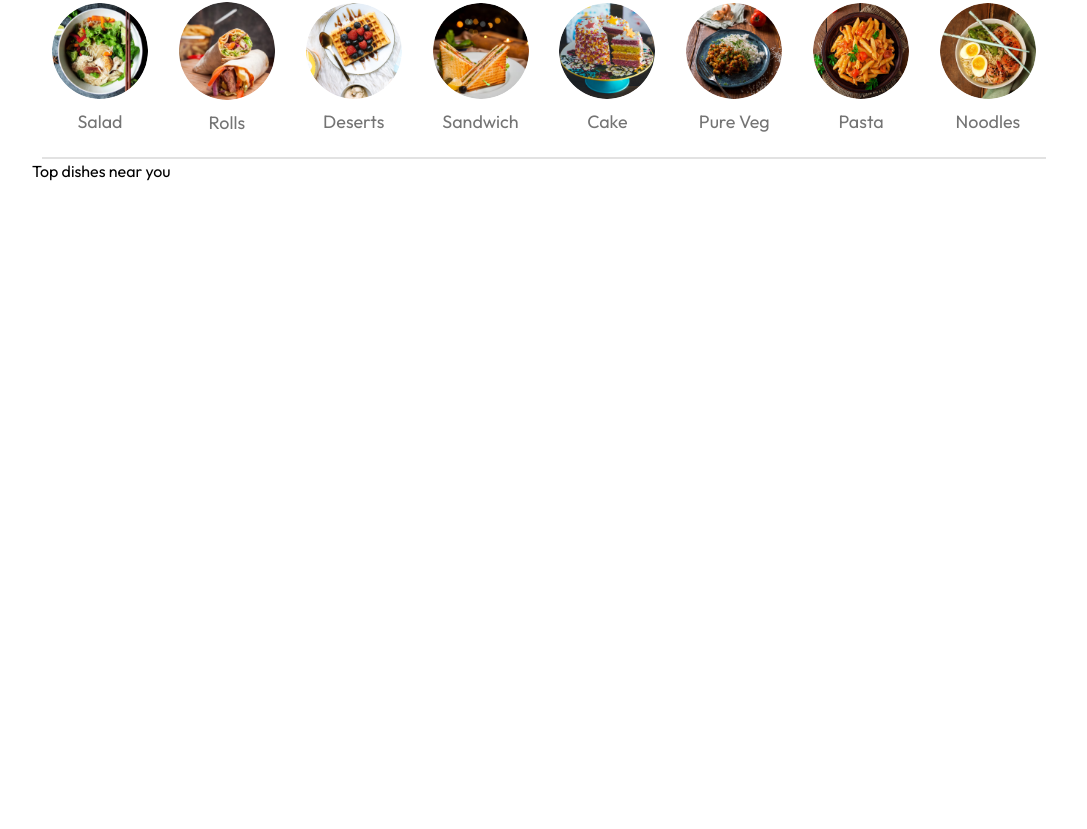
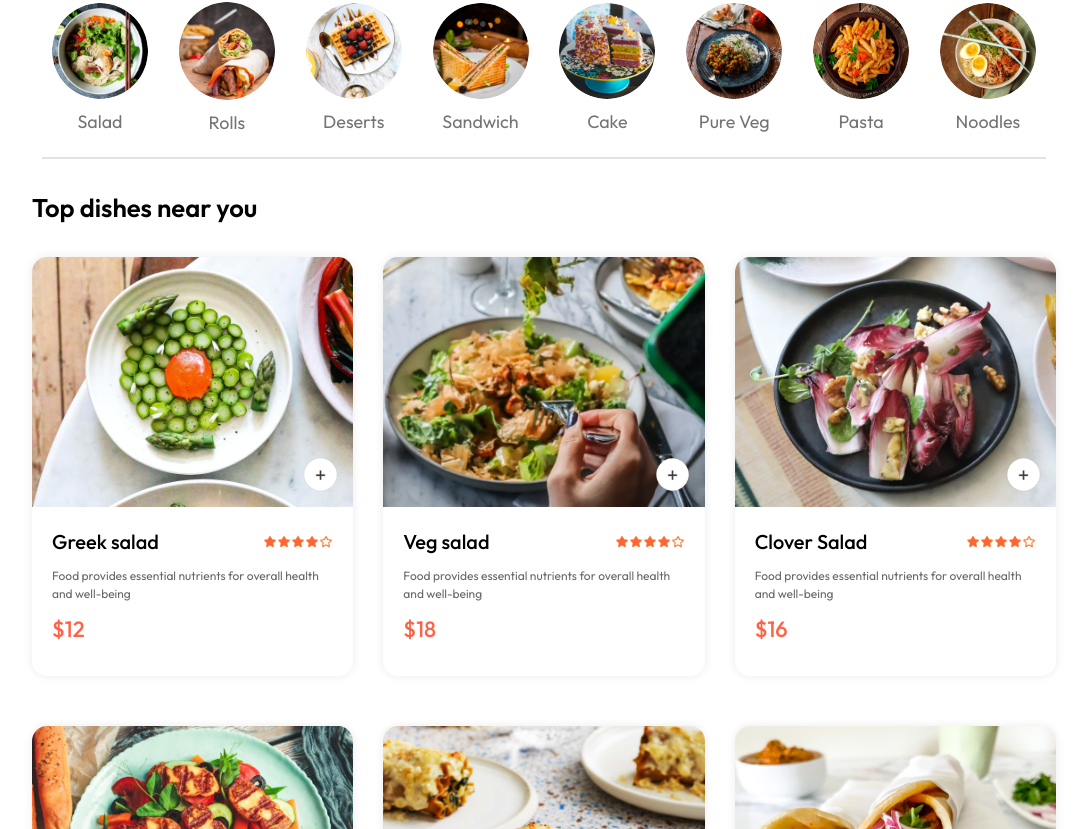
Before and after one commit to PasinduAR/Food-Delivery, a React (Vite) app in the folder frontend/: page / in a window 1280 px wide. Shown: the part 671-1500 px from the top of the page, without its empty margins (96-1183 px from the left). Before the commit the page ends 854 px from the top, so only its background shows below. Built offline with nearby package versions, Linux system fonts and the light colour scheme.

Commit message:
create add & remove button in food item component

```diff
--- a/frontend/src/Context/StoreContext.jsx
+++ b/frontend/src/Context/StoreContext.jsx
@@ -1,12 +1,35 @@
-import { createContext } from "react";
+import { createContext, useEffect, useState } from "react";
 import { food_list } from "../assets/assets";
 
 export const StoreContext = createContext(null)
 
 const StoreContextProvider = (props) => {
 
+  const [cartItems, setCartItems] = useState({});
+
+  const addToCart = (itemId) => {
+      if (!cartItems[itemId]) {
+        setCartItems((prev) => ({...prev, [itemId]:1}))
+      }
+      else {
+        setCartItems((prev) => ({...prev, [itemId]:prev[itemId]+1}))
+      }
+  }
+
+  const removeFromCart = (itemId) => {
+    setCartItems((prev) => ({...prev, [itemId]:prev[itemId]-1}))
+  }
+
+  useEffect (() => {
+      console.log(cartItems)
+  },[cartItems])
+
   const contextValue = {
-    food_list
+    food_list,
+    cartItems,
+    setCartItems,
+    addToCart,
+    removeFromCart,
   }
   return (
     <StoreContext.Provider value={contextValue}>
--- a/frontend/src/components/FoodDisplay/FoodDisplay.jsx
+++ b/frontend/src/components/FoodDisplay/FoodDisplay.jsx
@@ -1,18 +1,18 @@
 import React, { useContext } from 'react'
 import './FoodDisplay.css'
-import { food_list } from '../../assets/assets'
 import { StoreContext } from '../../Context/StoreContext'
+import FoodItem from '../FoodItem/FoodItem'
 
 const FoodDisplay = ({category}) => {
 
     const { food_list } = useContext(StoreContext)
 
   return (
-    <div className='food-display' id='food-display'>
-      <h2>Top dishes near you</h2>
-      <div className="food-display-list">
+    <div className=' mt-[30px]' id='food-display'>
+      <h2 className=" text-responsive04 font-semibold ">Top dishes near you</h2>
+      <div className="grid grid-cols-auto-fill-minmax mt-[30px] gap-[30px] gap-y-[50px] ">
         {food_list.map((item, index) => {
-          return
+          return <FoodItem key={index} id={item._id} name={item.name} description={item.description} price={item.price} image={item.image} />
         })}
       </div>
     </div>
--- a/frontend/src/components/FoodItem/FoodItem.jsx
+++ b/frontend/src/components/FoodItem/FoodItem.jsx
@@ -1,10 +1,33 @@
-import React from 'react'
+import React, { useContext } from 'react'
 import './FoodItem.css'
+import { assets } from '../../assets/assets'
+import { StoreContext } from '../../Context/StoreContext'
 
 const FoodItem = ({id,name,price,description,image}) => {
+
+  const {cartItems, addToCart, removeFromCart} = useContext(StoreContext);
+
   return (
-    <div>
-
+    <div className=' w-[100%] m-auto rounded-[15px] shadow-custom duration-[0.3s] animate-fadeIn2 '>
+      <div className="relative">
+        <img className='w-[100%] rounded-custom-tl-br' src={image} alt="" />
+        {!cartItems[id]
+            ?<img className='w-[35px] absolute bottom-[15px] right-[15px] cursor-pointer rounded-[50%] ' onClick={() => addToCart(id)} src={assets.add_icon_white} alt="" />
+            :<div className='absolute bottom-[15px] right-[15px] flex items-center gap-[10px] p-[6px] rounded-[50px] bg-white '>
+                <img className='w-[30px]' onClick={() => removeFromCart(id)} src={assets.remove_icon_red} alt="" />
+                <p>{cartItems[id]}</p>
+                <img className='w-[30px]' onClick={() => addToCart(id)} src={assets.add_icon_green} alt="" />
+            </div>
+        }
+      </div>
+      <div className="p-[20px]">
+        <div className=" flex justify-between items-center mb-[10px] ">
+          <p className=' text-[20px] font-medium '>{name}</p>
+          <img className='w-[70px]' src={assets.rating_starts} alt="" />
+        </div>
+        <p className="text-[#676767] text-[12px]">{description}</p>
+        <p className=" text-[#ff6347] text-[22px] font-medium my-[10px] mx-[0px] ">${price} </p>
+      </div>
     </div>
   )
 }
--- a/frontend/tailwind.config.js
+++ b/frontend/tailwind.config.js
@@ -14,12 +14,23 @@ export default {
         },
       },
       animation: {
-        fadeIn: 'fadeIn 3s ease-in-out',
+        fadeIn1: 'fadeIn 3s ease-in-out',
+        fadeIn2: 'fadeIn 1s',
       },
       fontSize: {
         'responsive01': 'max(4.5vw, 22px)',
         'responsive02': 'max(1vw, 13px)',
         'responsive03': 'max(1.4vw, 16px)',
+        'responsive04': 'max(2vw, 24px)',
+      },
+      gridTemplateColumns: {
+        'auto-fill-minmax': 'repeat(auto-fill, minmax(240px, 1fr))',
+      },
+      boxShadow: {
+        'custom': '0px 0px 10px #00000015',
+      },
+      borderRadius: {
+        'custom-tl-br': '15px 15px 0px 0px',
       },
     },
   },
```
Also changed, not shown: frontend/src/components/FoodDisplay/FoodDisplay.css (+14 -0 lines), frontend/src/components/FoodItem/FoodItem.css (+63 -0 lines).
